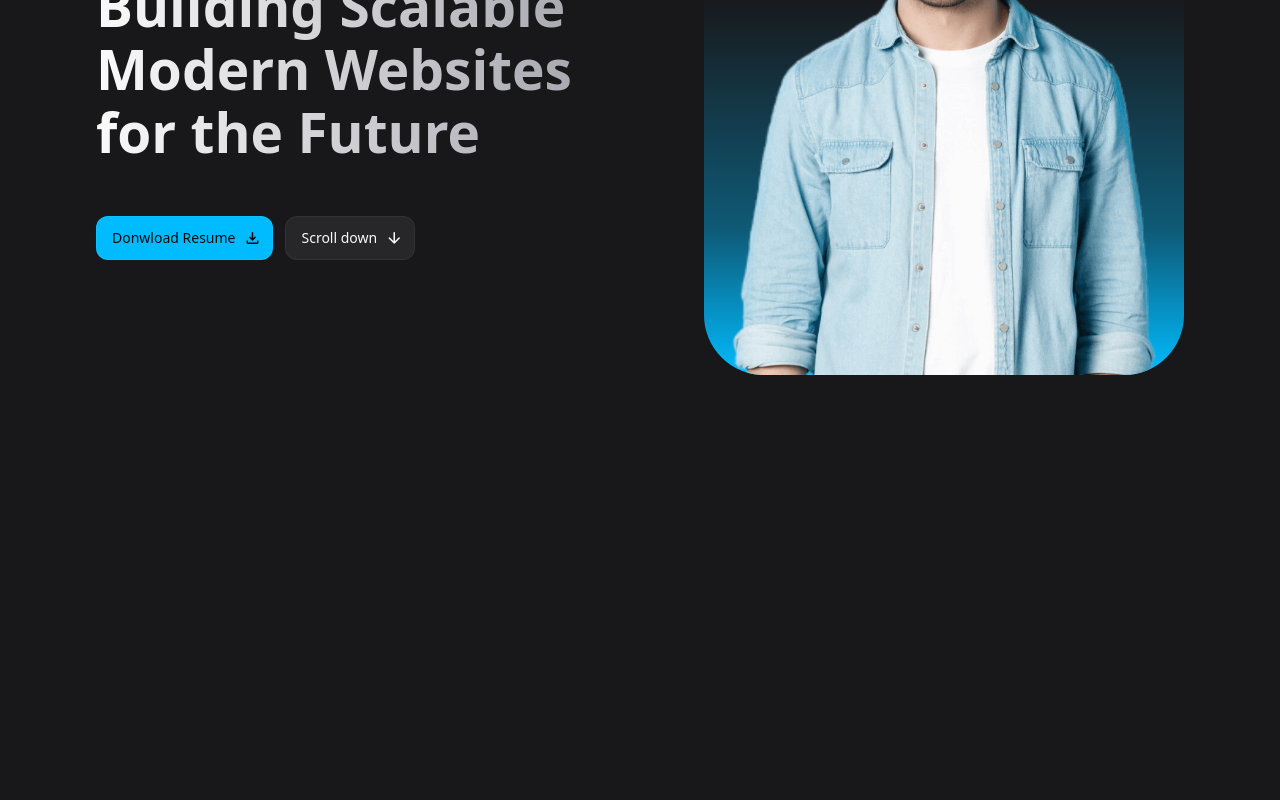
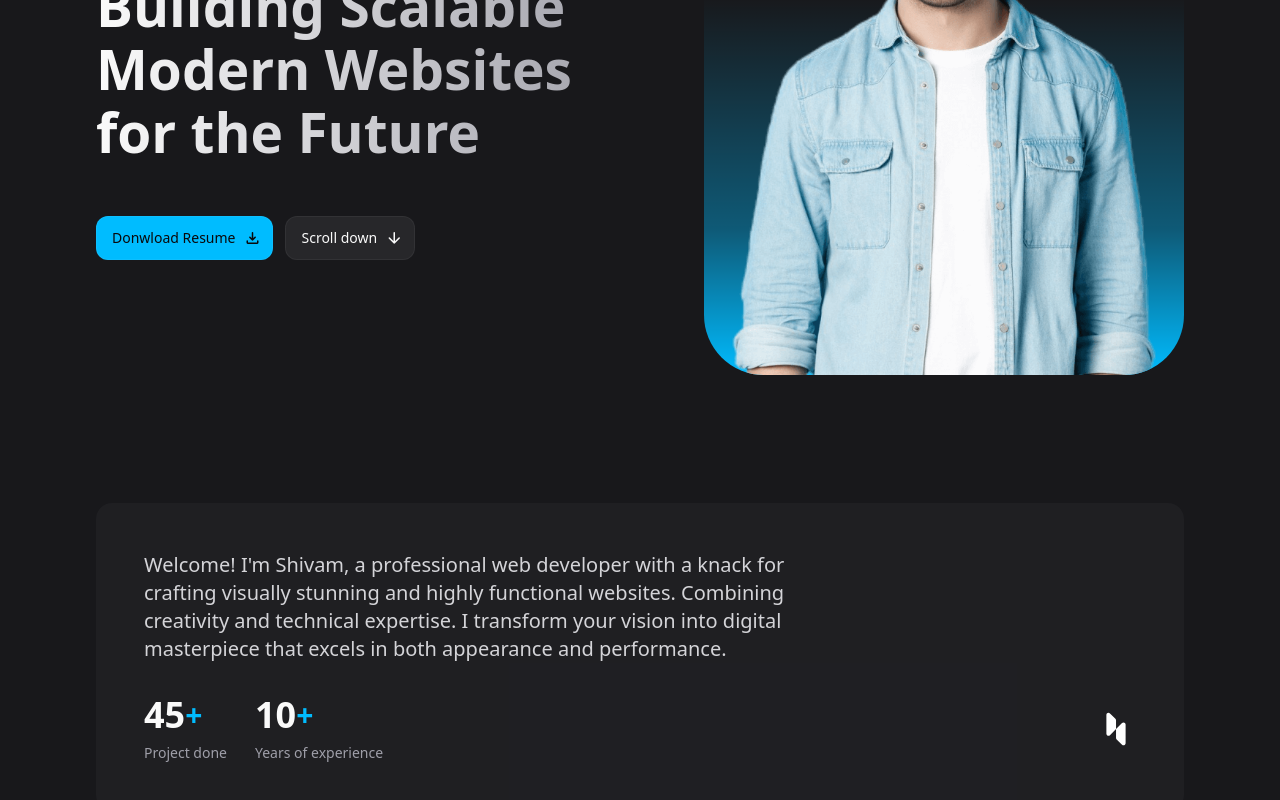
Before and after one commit to shivam2575/Portfolio, a React (Vite) app: page / in a window 1280 px wide. Shown: the part 354-1154 px from the top of the page. Before the commit the page ends 800 px from the top, so only its background shows below. Built offline with nearby package versions, Linux system fonts and the light colour scheme.

Commit message:
added about section

```diff
--- a/src/App.jsx
+++ b/src/App.jsx
@@ -1,3 +1,4 @@
+import About from "./components/About";
 import Header from "./components/Header";
 import Hero from "./components/Hero";
 
@@ -7,6 +8,7 @@
       <Header />
       <main>
         <Hero />
+        <About />
       </main>
     </>
   );
--- /dev/null
+++ b/src/components/About.jsx
@@ -0,0 +1,52 @@
+const aboutItems = [
+  {
+    label: "Project done",
+    number: 45,
+  },
+  {
+    label: "Years of experience",
+    number: 10,
+  },
+];
+
+const About = () => {
+  return (
+    <section id="about" className="section">
+      <div className="container">
+        <div className="bg-zinc-800/50 p-7 rounded-2xl md:p-12">
+          <p className="text-zinc-300 mb-4 md:mb-8 md:text-xl md:max-w-[60ch]">
+            Welcome! I&apos;m Shivam, a professional web developer with a knack
+            for crafting visually stunning and highly functional websites.
+            Combining creativity and technical expertise. I transform your
+            vision into digital masterpiece that excels in both appearance and
+            performance.
+          </p>
+          <div className="flex flex-wrap items-center gap-4 md:gap-7">
+            {aboutItems.map(({ label, number }, key) => (
+              <div key={key}>
+                <div className="flex items-center md:mb-2">
+                  <span className="text-2xl font-semibold md:text-4xl">
+                    {number}
+                  </span>
+                  <span className="font-semibold text-sky-400 md:text-3xl">
+                    +
+                  </span>
+                </div>
+                <p className="text-sm text-zinc-400">{label}</p>
+              </div>
+            ))}
+            <img
+              src="/images/logo.svg"
+              alt="Logo"
+              width={30}
+              height={30}
+              className="ml-auto md:w-[40px] md:h-[40px]"
+            />
+          </div>
+        </div>
+      </div>
+    </section>
+  );
+};
+
+export default About;
--- a/src/index.css
+++ b/src/index.css
@@ -36,6 +36,9 @@
 }
 .img-cover{
   @apply w-full h-full object-cover
+}
+.section{
+  @apply pt-20 lg:pt-32
 }
 
 /********************* COMPONENTS *********************/
```
